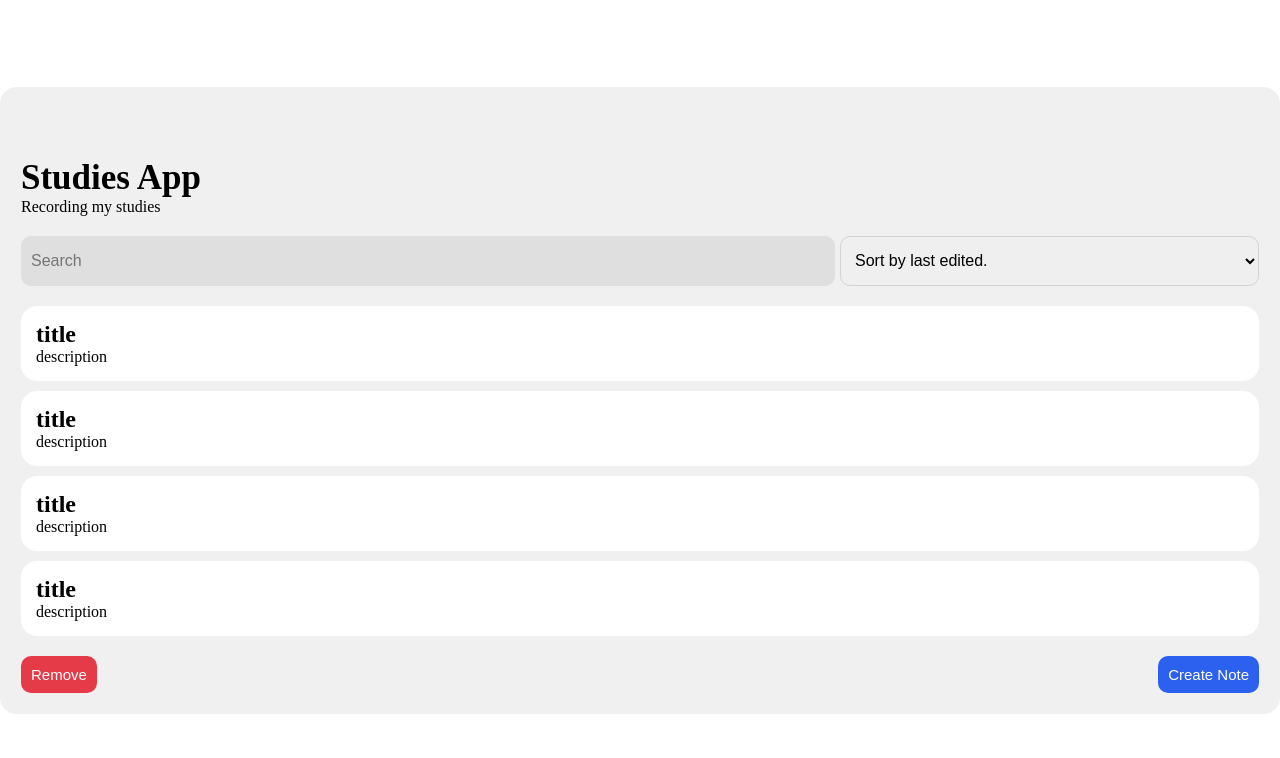
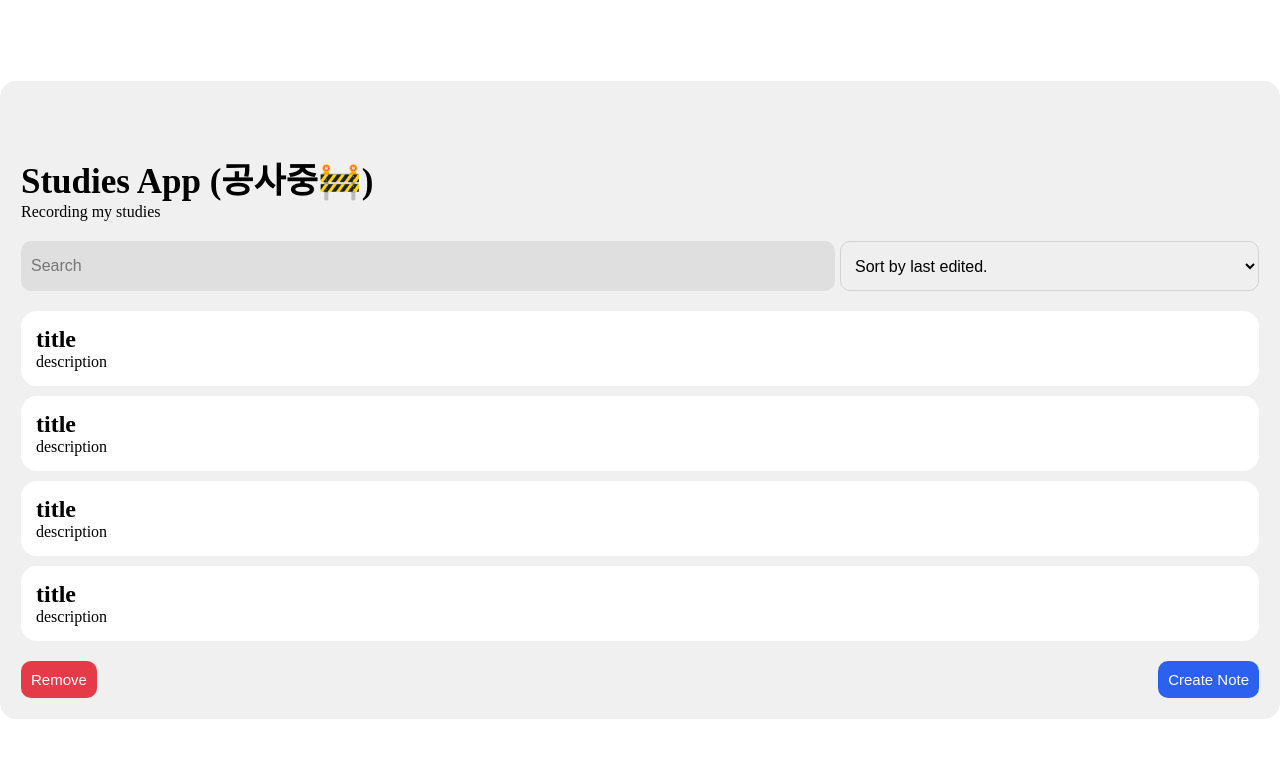
Before and after one commit to leejw951208/notes-app, a React (Vite) app: page / in a window 1280 px wide. Shown: the top 758 px of the page. Built offline with nearby package versions, Linux system fonts and the light colour scheme.

Commit message:
헤더 변경

```diff
--- a/src/components/header/Header.jsx
+++ b/src/components/header/Header.jsx
@@ -10,7 +10,7 @@ const Header = styled.header`
 const HeaderSection = () => {
   return (
     <Header>
-      <h1>Studies App</h1>
+      <h1>Studies App (공사중🚧)</h1>
       <p>Recording my studies</p>
     </Header>
   );
```
